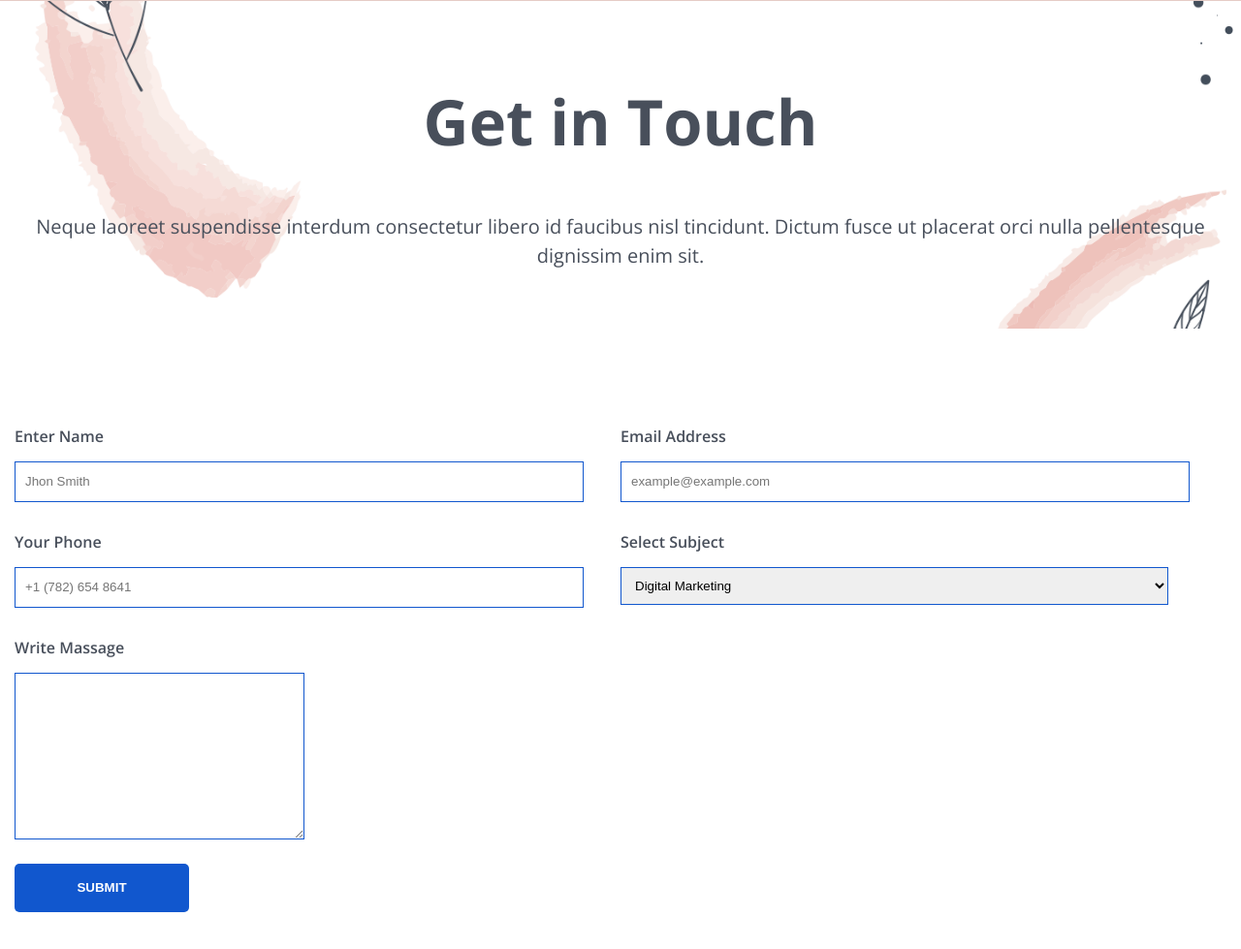
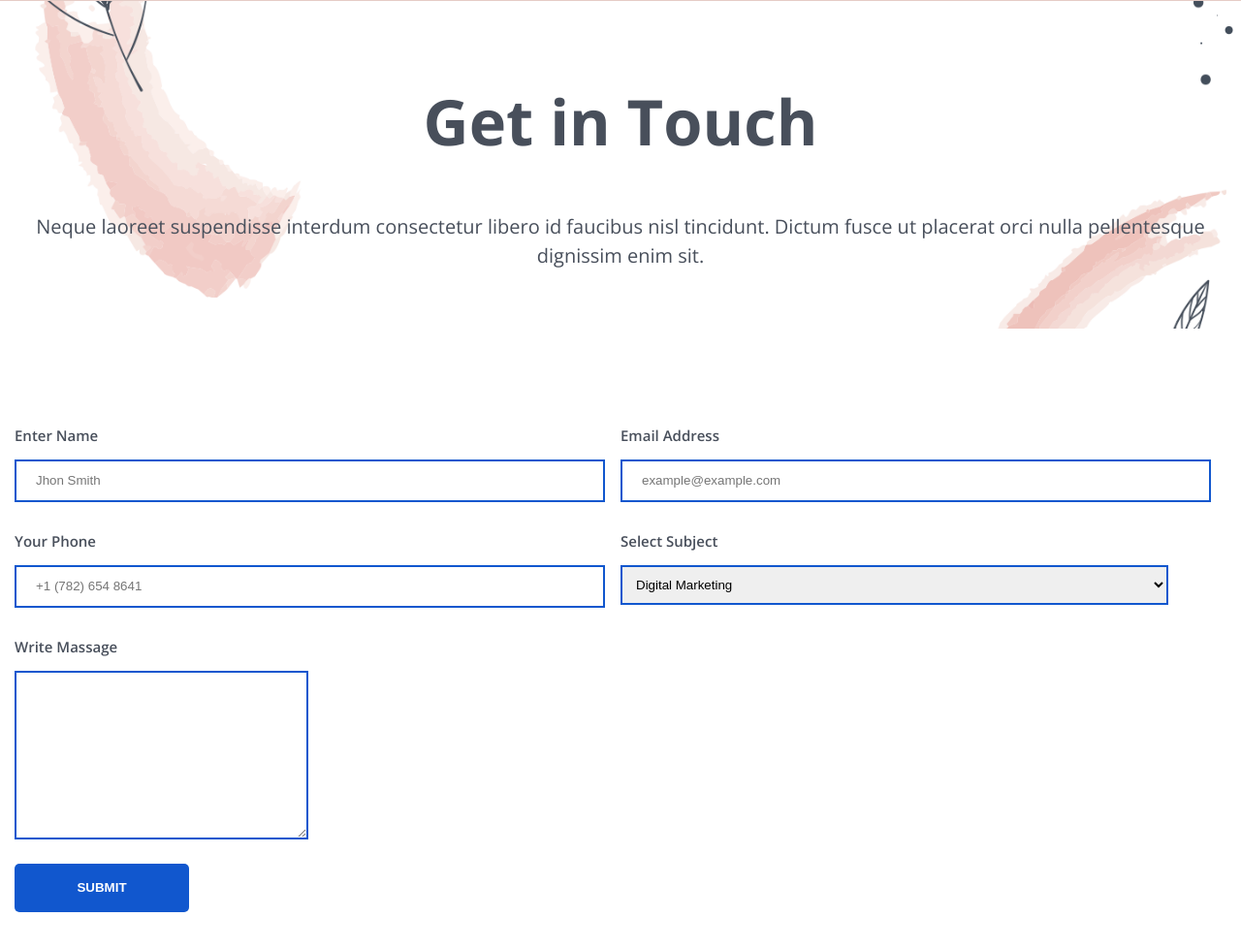
Before and after one commit to dulaliadhikary/yoga-html, a plain HTML site: page index.html in a window 1280 px wide. Shown: the part 5516-6495 px from the top of the page at 97% size. Drawn offline with nearby package versions, Linux system fonts and the light colour scheme.

Commit message:
new comment

```diff
--- a/assest/css/style.scss
+++ b/assest/css/style.scss
@@ -286,7 +286,7 @@ body{
 }
 // get in  section end
 
-// formarea start
+//form section start
 .form-area{
     padding: 100px 0;
 }
@@ -294,7 +294,7 @@ body{
     margin-bottom: 30px;
     margin-right: 60px;
     label{
-        font-size: 16px;
+        font-size: 15px;
         font-weight: 600;
         display: block;
         margin-bottom: 15px;
@@ -302,10 +302,10 @@ body{
     }
     input{
         line-height: 40px;
-        padding: 0 10px;
+        padding: 0 20px;
         outline: none;
         width: 100%;
-        border: 1px solid #1157ce;
+        border: 2px solid #1157ce;
         &:focus{
             border-color: #96fd0f;
         }
@@ -314,7 +314,7 @@ body{
         outline: none;
         width: 100%;
         padding: 10px;
-        border: 1px solid #1157ce;
+        border: 2px solid #1157ce;
         &:focus{
             border-color: #96fd0f;
         }
@@ -322,7 +322,7 @@ body{
     select{
         width: 100%;
         padding: 10px;
-        border: 1px solid #1157ce;
+        border: 2px solid #1157ce;
         outline: none;
     }
     &.textarea{
@@ -344,4 +344,4 @@ body{
     }
 }
 
-// formarea end
+// form section end
```
Also changed, not shown: assest/css/style.css.
